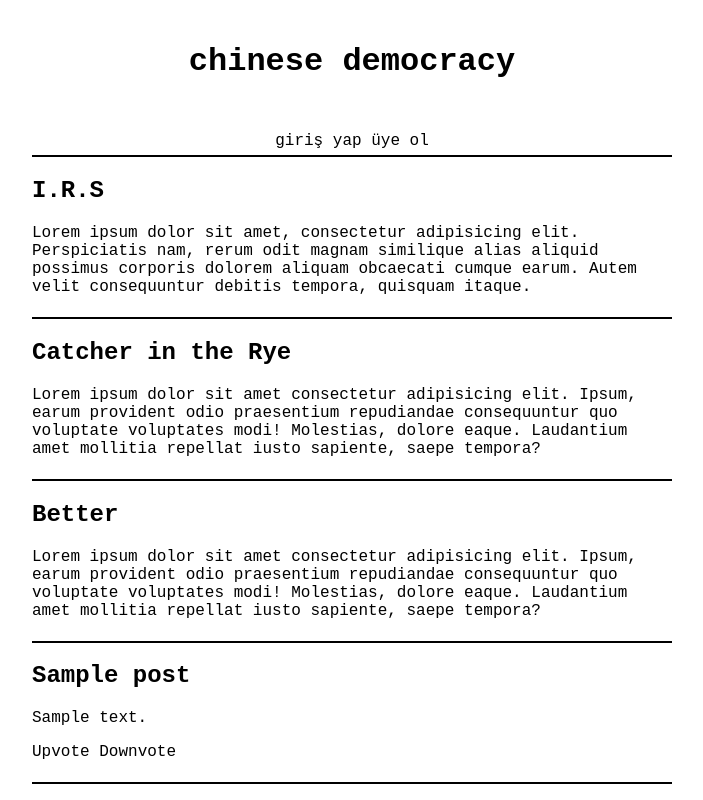
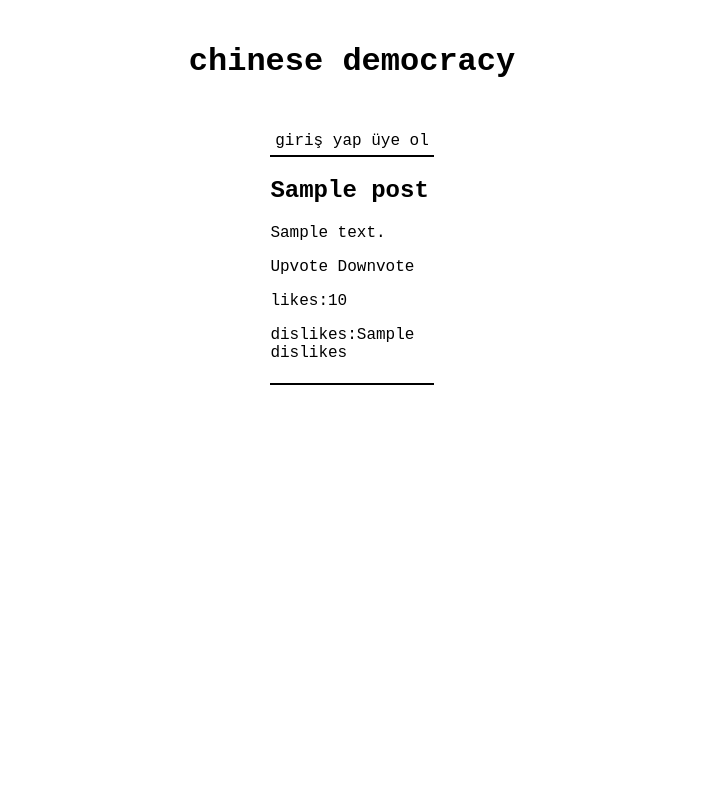
Before and after one commit to gecicidegisken/6blog, a Flask app: page / in a window 1280 px wide. Shown: the whole page, without its empty margins (288-991 px from the left). Run offline with Flask 2, Linux system fonts and the light colour scheme; a database or web service that is not in the repository returns one stand-in record (values such as "Sample title").

Commit message:
style: code refactor

```diff
--- a/templates/index.html
+++ b/templates/index.html
@@ -1,34 +1,18 @@
 {%extends 'base.html' %}
 {% block title %} Ana Sayfa {% endblock %}
 {% block main %}
-<div>
-    <h2>I.R.S</h2>
-    <p>Lorem ipsum dolor sit amet, consectetur adipisicing elit. Perspiciatis nam, rerum odit magnam similique alias aliquid possimus corporis dolorem aliquam obcaecati cumque earum. Autem velit consequuntur debitis tempora, quisquam itaque.</p>
-
-</div>
-
-<div>
-    <h2>Catcher in the Rye</h2>
-    <p>Lorem ipsum dolor sit amet consectetur adipisicing elit. Ipsum, earum provident odio praesentium repudiandae consequuntur quo voluptate voluptates modi! Molestias, dolore eaque. Laudantium amet mollitia repellat iusto sapiente, saepe tempora?</p>
-
-</div>
-<div>
-    <h2>Better</h2>
-    <p>Lorem ipsum dolor sit amet consectetur adipisicing elit. Ipsum, earum provident odio praesentium repudiandae consequuntur quo voluptate voluptates modi! Molestias, dolore eaque. Laudantium amet mollitia repellat iusto sapiente, saepe tempora?</p>
-
-</div>
 
 {%for p in posts %}
     <div>
         <h2>{{p['title']}}</h2>
         <p>{{p['content']}}</p>
 
-
         <a  href="/{{p['_id']}}/vote/1 " >Upvote</a>
         <a  href="/{{p['_id']}}/vote/0 " >Downvote</a>
         <!-- <button value="1">Up</button>
         <button value="-1">Down</button> -->
-        <p class="vote"></p>
+        <p class="upvotes"> likes:{{p['likes']}}</p>
+        <p class="downvotes">dislikes:{{p['dislikes']}}</p>
 
 
     </div>
```
